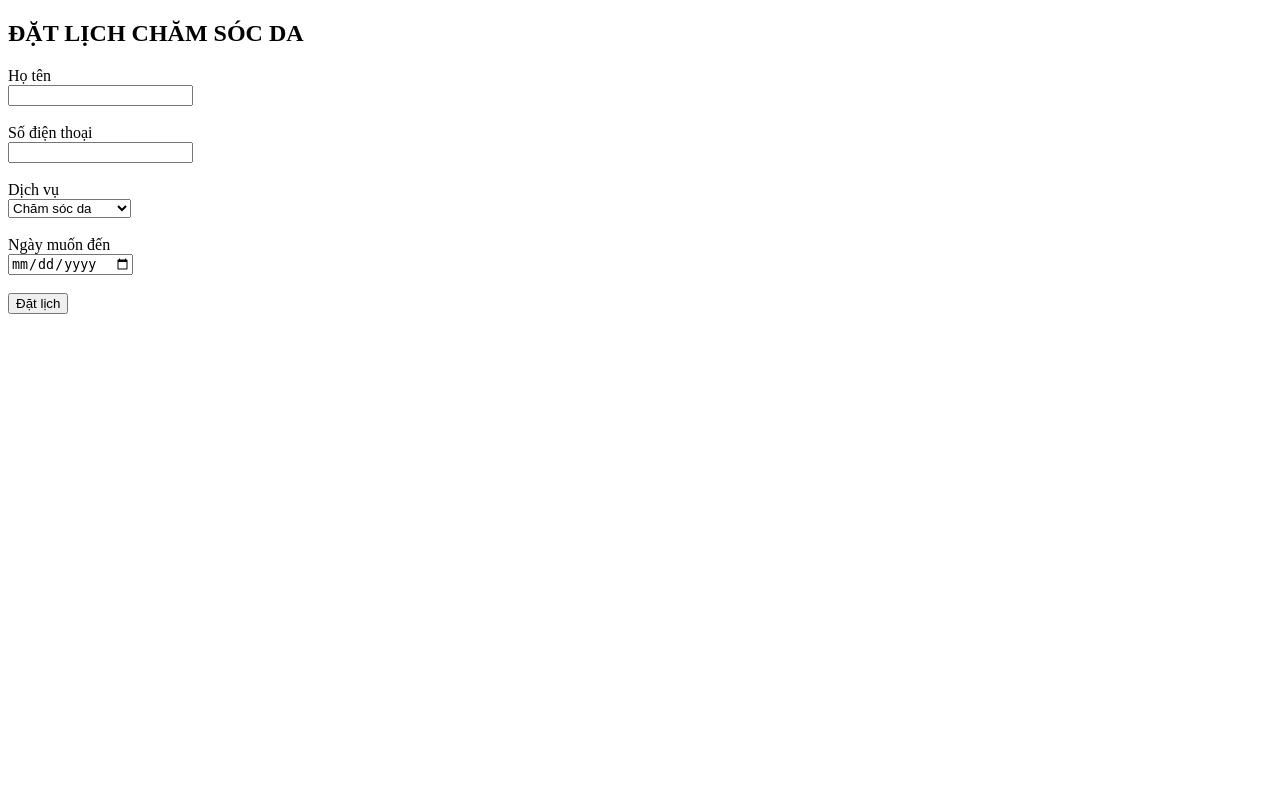
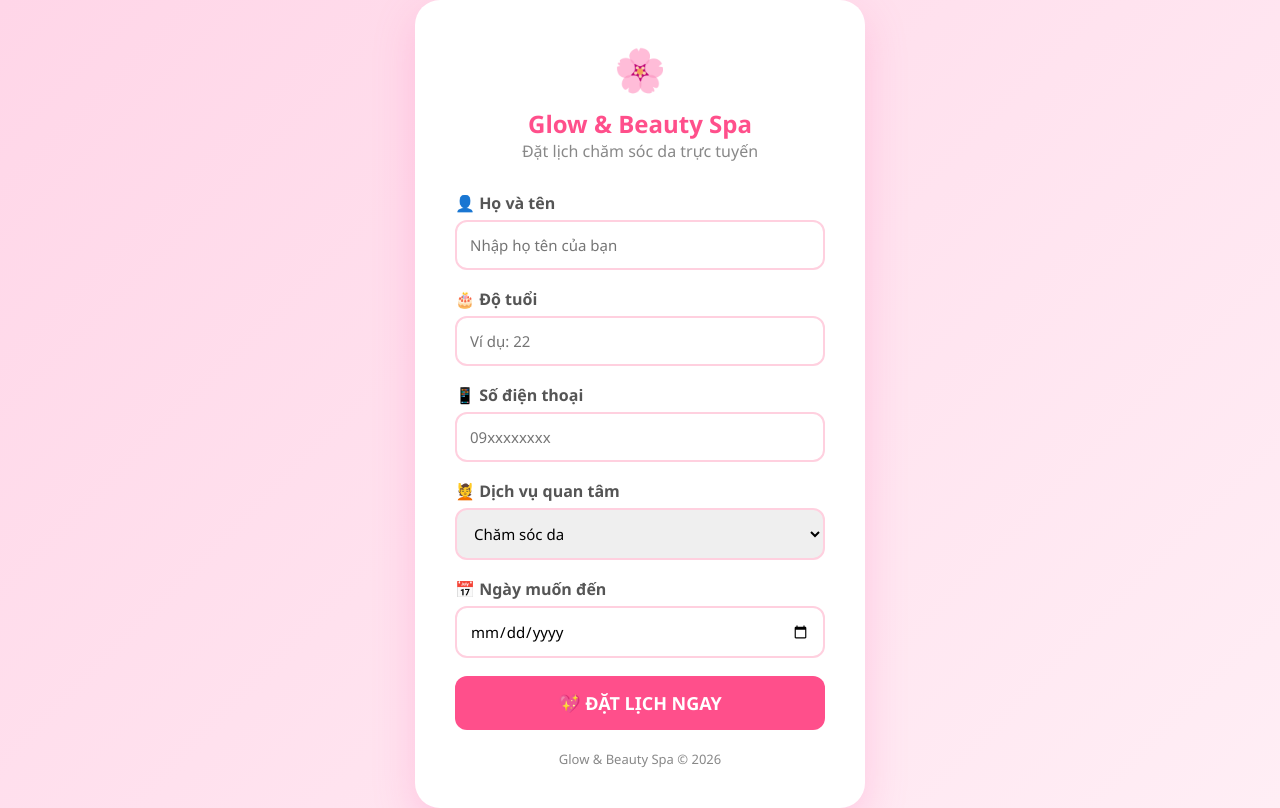
Before and after one commit to trinhhohoangvy27-star/GlowBeauty, a Flask app: page / in a window 1280 px wide. Before the commit the page ends 314 px from the top, so only its background shows below. Run offline with Flask 3, Linux system fonts and the light colour scheme.

Commit message:
Update website UI

```diff
--- a/app.py
+++ b/app.py
@@ -21,6 +21,7 @@ def home():
 def submit():
 
     name = request.form.get("name")
+    age = request.form.get("age")
     phone = request.form.get("phone")
     service = request.form.get("service")
     date = request.form.get("date")
@@ -29,6 +30,7 @@ def submit():
 
     data = {
         "name": name,
+        "age": age,
         "phone": phone,
         "service": service,
         "date": date,
--- a/templates/index.html
+++ b/templates/index.html
@@ -1,23 +1,204 @@
 <!DOCTYPE html>
-<html>
+<html lang="vi">
+
 <head>
 <meta charset="UTF-8">
-<title>Glow & Beauty</title>
+<meta name="viewport" content="width=device-width, initial-scale=1.0">
+
+<title>Glow & Beauty Spa</title>
+
+<style>
+
+*{
+    margin:0;
+    padding:0;
+    box-sizing:border-box;
+    font-family:'Segoe UI',sans-serif;
+}
+
+body{
+
+    background:linear-gradient(135deg,#ffd6e8,#ffeef5);
+
+    display:flex;
+
+    justify-content:center;
+
+    align-items:center;
+
+    min-height:100vh;
+
+}
+
+.container{
+
+    width:450px;
+
+    background:white;
+
+    border-radius:25px;
+
+    padding:40px;
+
+    box-shadow:0 15px 40px rgba(255,105,180,.25);
+
+}
+
+.logo{
+
+    font-size:42px;
+
+    text-align:center;
+
+}
+
+h2{
+
+    text-align:center;
+
+    color:#ff4f8b;
+
+    margin-top:10px;
+
+}
+
+.sub{
+
+    text-align:center;
+
+    color:#888;
+
+    margin-bottom:30px;
+
+}
+
+label{
+
+    display:block;
+
+    margin-bottom:6px;
+
+    font-weight:600;
+
+    color:#555;
+
+}
+
+input,
+select{
+
+    width:100%;
+
+    padding:13px;
+
+    border:2px solid #ffd0df;
+
+    border-radius:12px;
+
+    outline:none;
+
+    margin-bottom:18px;
+
+    font-size:15px;
+
+    transition:.3s;
+
+}
+
+input:focus,
+select:focus{
+
+    border-color:#ff4f8b;
+
+}
+
+button{
+
+    width:100%;
+
+    padding:15px;
+
+    border:none;
+
+    border-radius:12px;
+
+    background:#ff4f8b;
+
+    color:white;
+
+    font-size:18px;
+
+    cursor:pointer;
+
+    transition:.3s;
+
+    font-weight:bold;
+
+}
+
+button:hover{
+
+    background:#e93d78;
+
+}
+
+.footer{
+
+    margin-top:20px;
+
+    text-align:center;
+
+    color:#888;
+
+    font-size:13px;
+
+}
+
+</style>
+
 </head>
 
 <body>
 
-<h2>ĐẶT LỊCH CHĂM SÓC DA</h2>
+<div class="container">
+
+<div class="logo">🌸</div>
+
+<h2>Glow & Beauty Spa</h2>
+
+<p class="sub">
+Đặt lịch chăm sóc da trực tuyến
+</p>
 
 <form action="/submit" method="POST">
 
-<label>Họ tên</label><br>
-<input type="text" name="name" required><br><br>
+<label>👤 Họ và tên</label>
 
-<label>Số điện thoại</label><br>
-<input type="text" name="phone" required><br><br>
+<input
+type="text"
+name="name"
+placeholder="Nhập họ tên của bạn"
+required>
 
-<label>Dịch vụ</label><br>
+<label>🎂 Độ tuổi</label>
+
+<input
+type="number"
+name="age"
+min="10"
+max="100"
+placeholder="Ví dụ: 22"
+required>
+
+<label>📱 Số điện thoại</label>
+
+<input
+type="tel"
+name="phone"
+placeholder="09xxxxxxxx"
+required>
+
+<label>💆 Dịch vụ quan tâm</label>
 
 <select name="service">
 
@@ -29,24 +210,34 @@
 
 <option>Cấp ẩm phục hồi</option>
 
+<option>Massage thư giãn</option>
+
+<option>Triệt lông</option>
+
 </select>
 
-<br><br>
+<label>📅 Ngày muốn đến</label>
 
-<label>Ngày muốn đến</label><br>
-
-<input type="date" name="date">
-
-<br><br>
+<input
+type="date"
+name="date"
+required>
 
 <button type="submit">
 
-Đặt lịch
+💖 ĐẶT LỊCH NGAY
 
 </button>
 
 </form>
 
+<div class="footer">
+
+Glow & Beauty Spa © 2026
+
+</div>
+
+</div>
+
 </body>
-
 </html>
```
